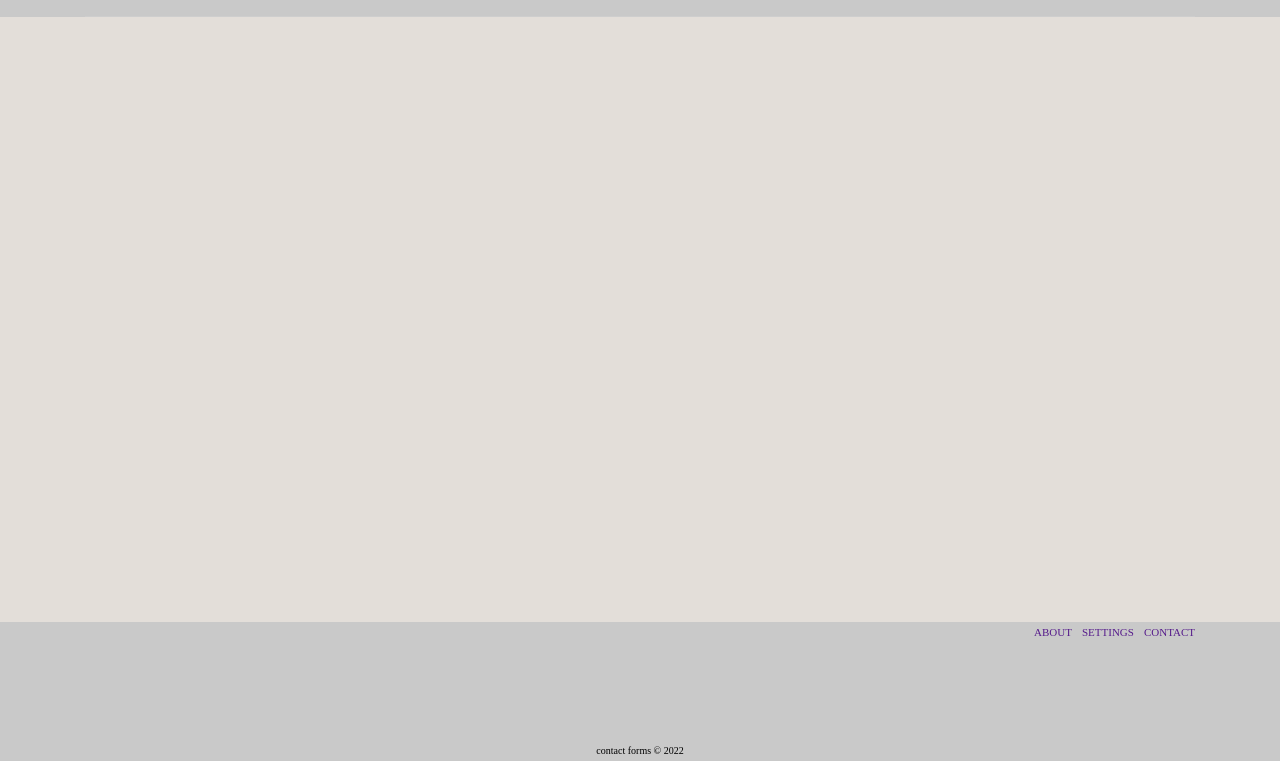
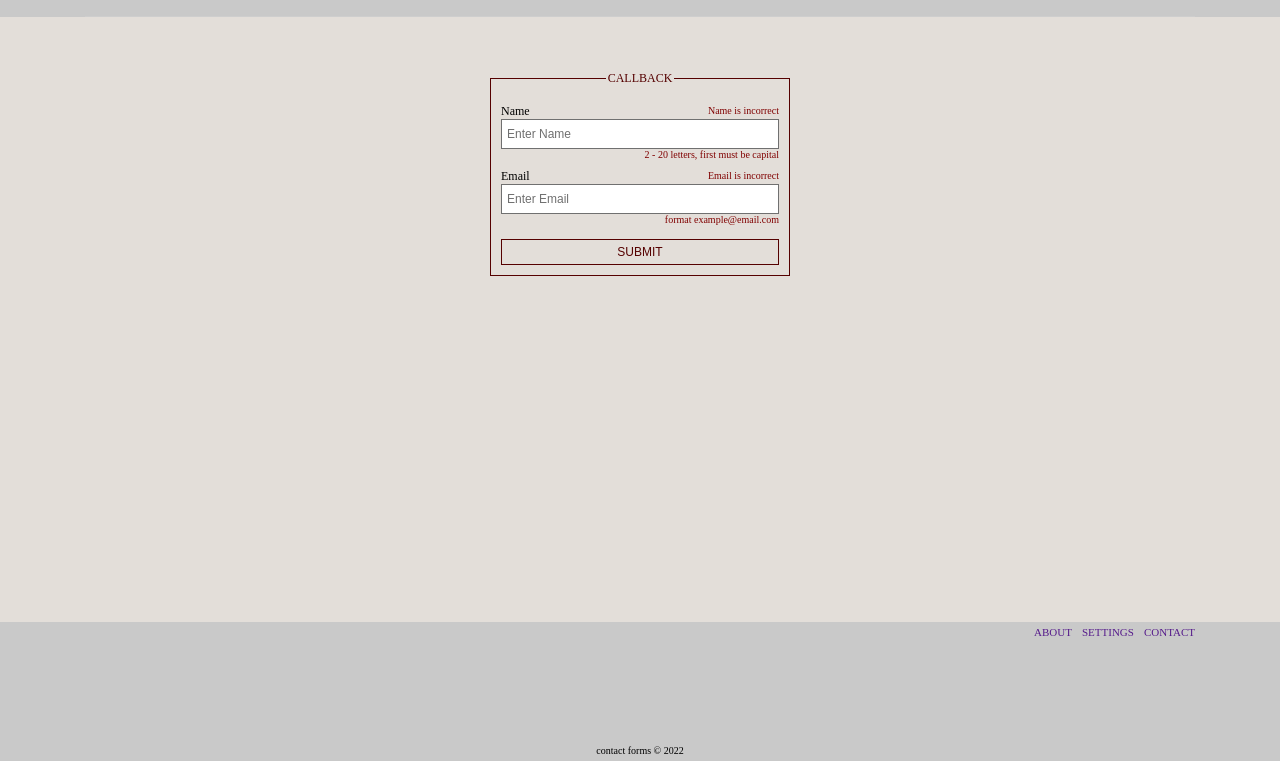
Before and after one commit to vladyche/web-contact-forms, a website built with webpack: page src/html/index.html in a window 1280 px wide. Shown: the part 39-800 px from the top of the page. Built offline with nearby package versions, Linux system fonts and the light colour scheme.

Commit message:
form html with preloader block and error messages

```diff
--- /dev/null
+++ b/src/css/_form.scss
@@ -0,0 +1,173 @@
+.cf {
+    width: 300px;
+    margin: 55px auto 0;
+    position: relative;
+}
+
+.fieldset {
+    margin: 0;
+    padding: 10px;
+
+    border: 1px solid #550000;
+
+    .legend {
+        margin: 0 auto;
+        color: #550000;
+        font-size: 12px;
+        text-transform: uppercase;
+    }
+}
+
+.cf-container {
+    padding-top: 5px;
+}
+
+// field
+.fld-label {
+    display: flex;
+    flex-direction: row;
+
+    .label {
+
+        label {
+            font-size: 12px;
+        }
+    }
+
+    .e {
+        flex-grow: 1;
+        position: relative;
+    }
+}
+
+.fld-input {
+
+    input {
+        margin: 0;
+        padding: 0 5px 0 5px;
+
+        display: block;
+
+        width: 100%;
+        height: 30px;
+
+        box-sizing: border-box;
+        border: 1px solid #707070;
+
+        font-size: 12px;
+        color: #3b3b3b;
+
+        &::placeholder {
+            color: #707070;
+            font-size: 12px;
+        }
+
+        &:focus {
+            outline: 1px solid #0011ff
+        }
+
+        &:active {
+            color: none;
+            outline: none;
+        }
+    }
+}
+
+.error {
+    position: absolute;
+    top: 0;
+    right: 0;
+    bottom: 0;
+    left: 0;
+
+    display: flex;
+    justify-content: flex-end;
+    align-items: center;
+
+    .message {
+        font-size: 10px;
+        color: #800000;
+    }
+}
+
+.error-info {
+    // padding-top: 2px;
+
+    .message {
+        height: 15px;
+
+        font-size: 10px;
+        color: #800000;
+        text-align: right;
+    }
+}
+
+// end field
+
+.cf-flds {
+
+    .fld {
+        margin: 2px 0 2px 0;
+
+        &:first-child {
+            margin: 0 0 2px 0;
+        }
+
+        &:last-child {
+            margin: 2px 0 0 0;
+        }
+    }
+}
+
+.sbmt {
+    padding-top: 10px;
+}
+
+.cf-submit {
+    text-align: center;
+
+    .btn {
+        display: block;
+        width: 100%;
+
+        text-transform: uppercase;
+        color: #550000;
+        border: 1px solid #550000;
+        font-size: 12px;
+
+        margin: 0;
+        padding: 5px;
+        background: none;
+
+        cursor: pointer;
+    }
+}
+
+
+// preloader
+.preloader {
+    background: #000;
+
+    opacity: 0;
+    transition: opacity .2s;
+
+    position: absolute;
+    top: 0;
+    right: 0;
+    bottom: 0;
+    left: 0;
+
+    display: none;
+    justify-content: center;
+    align-items: center;
+}
+
+.display {
+    display: flex;
+}
+
+.visible {
+    opacity: 1;
+}
+
+// end preloader
--- a/src/css/style.scss
+++ b/src/css/style.scss
@@ -4,3 +4,4 @@
 @import "./header/header";
 @import "./content/page";
 @import "./footer/footer";
+@import "./form";
--- a/src/html/index.html
+++ b/src/html/index.html
@@ -72,6 +72,109 @@
 
                     <div class="page-content">
 
+                        <!-- contact form -->
+                        <form action="#" class="cf" method="post">
+                            <fieldset class="fieldset">
+                                <legend class="legend">CallBack</legend>
+
+                                <div class="cf-container">
+                                    <div class="flds">
+                                        <div class="cf-flds">
+                                            <div class="fld">
+                                                <!-- label -->
+                                                <div>
+                                                    <div class="fld-label">
+                                                        <div class="label">
+                                                            <label for="name">Name</label>
+                                                        </div>
+
+                                                        <div class="e">
+                                                            <div class="error">
+                                                                <div class="message">
+                                                                    Name is incorrect
+                                                                </div>
+                                                            </div>
+                                                        </div>
+                                                    </div>
+                                                </div>
+                                                <!-- end label -->
+
+                                                <!-- input -->
+                                                <div>
+                                                    <div class="fld-input">
+                                                        <input name="name" type="text" placeholder="Enter Name">
+                                                    </div>
+
+                                                    <div class="error-info">
+                                                        <div class="message">
+                                                            2 - 20 letters, first must be capital
+                                                        </div>
+                                                    </div>
+                                                </div>
+                                                <!-- end input -->
+                                            </div>
+
+                                            <div class="fld">
+                                                <!-- label -->
+                                                <div>
+                                                    <div class="fld-label">
+                                                        <div class="label">
+                                                            <label for="email">Email</label>
+                                                        </div>
+
+                                                        <div class="e">
+                                                            <div class="error">
+                                                                <div class="message">
+                                                                    Email is incorrect
+                                                                </div>
+                                                            </div>
+                                                        </div>
+                                                    </div>
+                                                </div>
+                                                <!-- end label -->
+
+                                                <!-- input -->
+                                                <div>
+                                                    <div class="fld-input">
+                                                        <input name="email" type="text" placeholder="Enter Email">
+                                                    </div>
+
+                                                    <div class="error-info">
+                                                        <div class="message">
+                                                            format example@email.com
+                                                        </div>
+                                                    </div>
+                                                </div>
+                                                <!-- end input -->
+                                            </div>
+                                        </div>
+                                    </div>
+
+                                    <div class="sbmt">
+                                        <div class="cf-submit">
+                                            <button class="btn">Submit</button>
+                                        </div>
+                                    </div>
+                                </div>
+                            </fieldset>
+
+                            <div class="preloader">
+                                <div>
+                                    <div>
+                                        <div class="progression"></div>
+                                    </div>
+
+                                    <div>
+                                        <div class="message"></div>
+                                        <div class="close">
+                                            <button class="btn">close</button>
+                                        </div>
+                                    </div>
+                                </div>
+                            </div>
+                        </form>
+                        <!-- end contact form -->
+
                     </div>
 
                 </div>
--- a/src/js/script.js
+++ b/src/js/script.js
@@ -0,0 +1,60 @@
+const form = document.querySelector('.cf');
+const preloader = document.querySelector('.cf > .preloader');
+
+
+form.addEventListener('submit', (e) => {
+    e.preventDefault();
+
+    let data = {};
+
+    let name = nameValidation(form.elements['name']);
+    let email = emailValidation(form.elements['email']);
+
+    if (name && email) {
+        sendData();
+    }
+
+    //access to elements
+    //validation fields
+    //build object
+    //switch on preloader
+    //make ajax request
+    //waiting for response
+    //actions after geting response
+});
+
+//name validation
+function nameValidation(name) {
+    let error = true;
+
+    if (error) {
+        nameErrorMessage();
+    }
+
+    return true;
+}
+
+//email validation
+function emailValidation(email) {
+    let error = true;
+
+    if (error) {
+        emailErrorMessage();
+    }
+
+    return true;
+}
+
+//error message for name field
+function nameErrorMessage() {
+    console.log('name error');
+}
+
+//error message for email field
+function emailErrorMessage() {
+    console.log('email error');
+}
+
+function sendData() {
+    console.log('sending data');
+}
```
